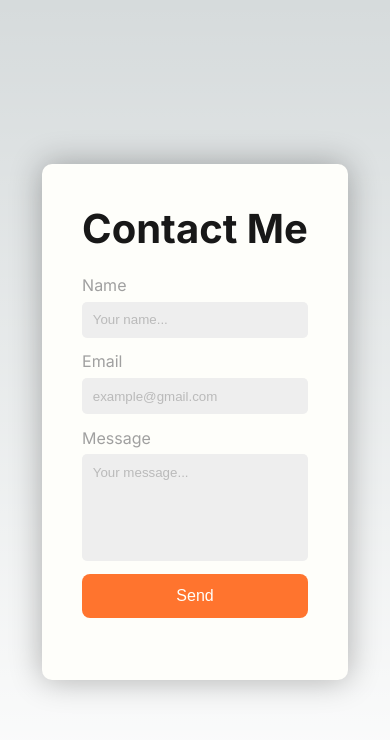
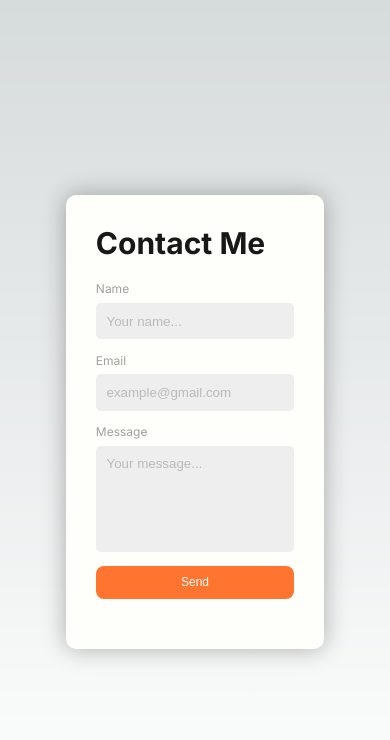
Before and after one commit to iam-weijie/find-my-prof, a Next.js app: page /contact in a window 390 px wide. Shown: the top 740 px of the page. Built offline with nearby package versions, Linux system fonts and the light colour scheme.

Commit message:
fix: emailjs for react working

```diff
--- a/app/contact/page.js
+++ b/app/contact/page.js
@@ -1,11 +1,53 @@
+"use client";
+
+import emailjs from "@emailjs/browser";
+import { useEffect, useRef } from "react";
 import styles from "./page.module.css";
 
+const publicKey = "OcY4_jUcIu4KDpLEI";
+const serviceID = "service_u48x7o7";
+const templateID = "template_zci1a7u";
+
 export default function Contact() {
+  const formRef = useRef();
+
+  useEffect(() => {
+    emailjs.init(publicKey);
+  }, []);
+
+  const handleSubmit = (e) => {
+    e.preventDefault();
+
+    const submitBtn = formRef.current.querySelector(".submit-btn");
+    const emailInput = formRef.current.querySelector("#user_email");
+    const nameInput = formRef.current.querySelector("#user_name");
+    const messageInput = formRef.current.querySelector("#message");
+
+    submitBtn.innerText = "One moment...";
+
+    const inputFields = {
+      name: nameInput.value,
+      email: emailInput.value,
+      message: messageInput.value,
+    };
+
+    emailjs.send(serviceID, templateID, inputFields).then(
+      () => {
+        submitBtn.innerText = "Sent successfully";
+        formRef.current.reset();
+      },
+      (error) => {
+        console.log(error);
+        submitBtn.innerText = "Something went wrong";
+      }
+    );
+  };
+
   return (
     <main className={styles.main}>
       <div>
         <h1>Contact Me</h1>
-        <form id="contact-form">
+        <form id="contact-form" ref={formRef} onSubmit={handleSubmit}>
           <label htmlFor="user_name">Name</label>
           <input
             type="text"
--- a/app/contact/page.module.css
+++ b/app/contact/page.module.css
@@ -81,3 +81,9 @@
   color: #181818;
   font-size: 30px;
 }
+
+@media screen and (max-width: 768px) {
+  .main {
+    font-size: 12px;
+  }
+}
--- a/package.json
+++ b/package.json
@@ -9,9 +9,10 @@
     "lint": "next lint"
   },
   "dependencies": {
+    "@emailjs/browser": "^4.4.1",
+    "next": "14.2.5",
     "react": "^18",
-    "react-dom": "^18",
-    "next": "14.2.5"
+    "react-dom": "^18"
   },
   "devDependencies": {
     "eslint": "^8",
```
Also changed, not shown: 1 other file (tests, documents, lock files or other folders).
